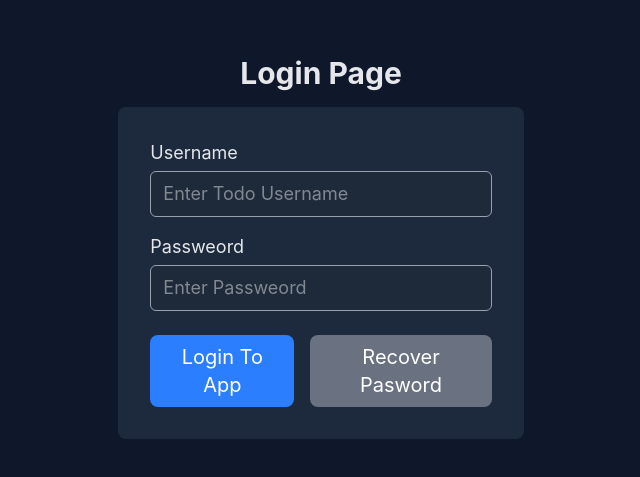
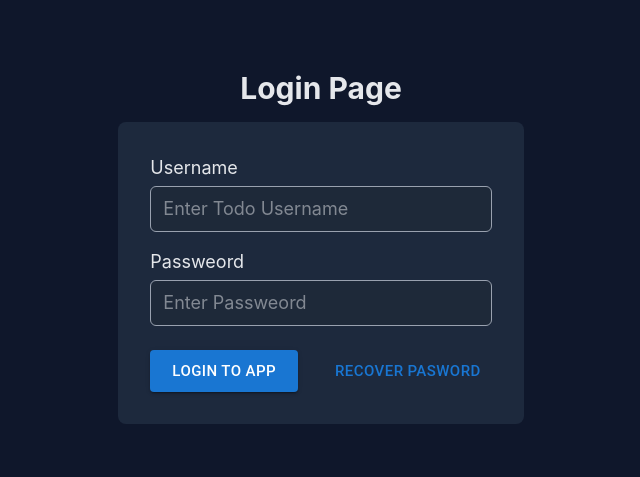
Before and after one commit to morteza-class/react5, a React (Vite) app in the folder react-ts/: page /login in a window 1280 px wide. Shown: the part 153-630 px from the top of the page, without its empty margins (319-959 px from the left). Built offline with nearby package versions, Linux system fonts and the light colour scheme.

Commit message:
Use MUI Button in DsButton

```diff
--- a/react-ts/src/components/design-system/DsButton.tsx
+++ b/react-ts/src/components/design-system/DsButton.tsx
@@ -1,71 +1,35 @@
+import type { ButtonProps } from '@mui/material/Button';
+import Button from '@mui/material/Button';
+import Tooltip from '@mui/material/Tooltip';
 import { LoaderCircle } from 'lucide-react';
-import type { ReactElement } from 'react';
 
-type PropTypes = {
-  type?: 'button' | 'submit' | 'reset',
-  text?: string,
-  color?: 'green' | 'red' | 'blue' | 'gray',
-  size?: 'sm' | 'md' | 'lg',
-  className?: string,
-  icon?: ReactElement,
-  isLoading?: boolean,
-  isDisabled?: boolean,
-  justIcon?: boolean,
+type PropTypes = ButtonProps & {
   tooltip?: string,
-  onClick?: () => void
 }
 
 const DsButton = ({
-  type = 'button',
-  text,
-  color = 'gray',
-  size = 'md',
-  className = '',
-  icon,
-  isLoading = false,
-  isDisabled = false,
-  justIcon = false,
   tooltip = '',
-  onClick
+  variant = 'contained',
+  size = 'large',
+  ...props
+
 }: PropTypes) => {
 
-
-  let colorClass = '';
-  let sizeClass = '';
-
-  switch (color) {
-    case 'green': colorClass = 'bg-green-500 text-white hover:bg-green-700'
-      break;
-    case 'red': colorClass = 'bg-red-500 text-white hover:bg-red-700'
-      break;
-    case 'blue': colorClass = 'bg-blue-500 text-white hover:bg-blue-700'
-      break;
-    case 'gray': colorClass = 'bg-gray-500 text-white hover:bg-gray-700'
-      break;
-  }
-
-  switch (size) {
-    case 'lg': sizeClass = `rounded-lg py-2 px-3 text-xl ${justIcon ? 'h-10 w-10 p-0' : ''}`;
-      break;
-    case 'md': sizeClass = `rounded-md py-1 px-2 text-base ${justIcon ? 'h-8 w-8 p-0' : ''}`;
-      break;
-    case 'sm': sizeClass = `rounded-sm py-1 px-1.5 text-sm ${justIcon ? 'h-6 w-6 p-0' : ''}`;
-      break;
-  }
-
   return (
-    <button
-      type={type}
-      className={`cursor-pointer transition-all flex items-center gap-1 disabled:opacity-50 disabled:cursor-not-allowed! ${colorClass} ${sizeClass} ${className}`}
-      onClick={onClick}
-      disabled={isLoading || isDisabled ? true : false}
-      title={tooltip}
-    >
-      {!isLoading && icon ? icon : null}
-      {isLoading ? <LoaderCircle size={18} className='animate-spin' /> : undefined}
-
-      {text}
-    </button>
+    <Tooltip title={tooltip}>
+      <Button
+        type={props.type}
+        variant={variant}
+        size={size}
+        color={props.color}
+        className={`cursor-pointer transition-all flex items-center gap-1 disabled:opacity-50 disabled:cursor-not-allowed! ${props.className}`}
+        onClick={props.onClick}
+        >
+        {!props.loading && props.startIcon ? props.startIcon : null}
+        {props.loading ? <LoaderCircle size={18} className='animate-spin' /> : undefined}
+        {props.children}
+      </Button>
+    </Tooltip>
   )
 }
 
--- a/react-ts/src/pages/login/index.tsx
+++ b/react-ts/src/pages/login/index.tsx
@@ -74,10 +74,10 @@ const Login = () => {
                     />
                 </div>
 
-                <div className="flex gap-4 mt-6">
-                    <DsButton type="submit" color="blue" size="lg" text="Login To App" isLoading={isPending} />
+                <div className="flex justify-between gap-4 mt-6">
+                    <DsButton type="submit" color="primary" size="large" loading={isPending}>Login To App</DsButton>
                     <Link to="/recover-password">
-                        <DsButton color="gray" size="lg" text="Recover Pasword" isDisabled={isPending} />
+                        <DsButton color="primary" variant="text" size="large" disabled={isPending}>Recover Pasword</DsButton>
                     </Link>
                 </div>
 
--- a/react-ts/src/pages/posts/index.tsx
+++ b/react-ts/src/pages/posts/index.tsx
@@ -1,11 +1,11 @@
 
+import { useQuery } from "@tanstack/react-query";
+import { LucideRefreshCcw } from "lucide-react";
 import { Link } from "react-router";
 import DsButton from "../../components/design-system/DsButton";
 import Loading from "../../components/global/Loading";
 import PageHeader from "../../components/global/PageHeader";
-import { useQuery } from "@tanstack/react-query";
 import { getPostsApi } from "../../services/posts-service";
-import { LucideRefreshCcw } from "lucide-react";
 
 const Posts = () => {
 
@@ -18,13 +18,14 @@ const Posts = () => {
     return (
         <>
             <div className="flex justify-between items-center mb-2">
-                <div className="flex items-baseline gap-2">
-                    <PageHeader text="Posts Page" />
-                    <DsButton justIcon icon={<LucideRefreshCcw />} onClick={refetch} isLoading={!isLoading && isFetching} tooltip="Refetch" />
+                <PageHeader text="Posts Page" />
+
+                <div className="flex items-center gap-2">
+                    <DsButton startIcon={<LucideRefreshCcw />} onClick={() => refetch()} loading={!isLoading && isFetching} tooltip="Refetch" />
+                    <Link to="create">
+                        <DsButton color="primary" size="large">Create Post</DsButton>
+                    </Link>
                 </div>
-                <Link to="create">
-                    <DsButton color="blue" size="lg" text="Create Post" />
-                </Link>
             </div>
 
             {
@@ -57,7 +58,7 @@ const Posts = () => {
                                                 <td className="p-2 text-lg min-w-[250px]">{post.tags.join(', ')}</td>
                                                 <td className="p-2 text-lg">
                                                     <Link to={`/app/posts/${post.id}`}>
-                                                        <DsButton text="Details" size="md" color="blue" />
+                                                        <DsButton size="medium" color="primary">Details</DsButton>
                                                     </Link>
                                                 </td>
                                             </tr>
```
